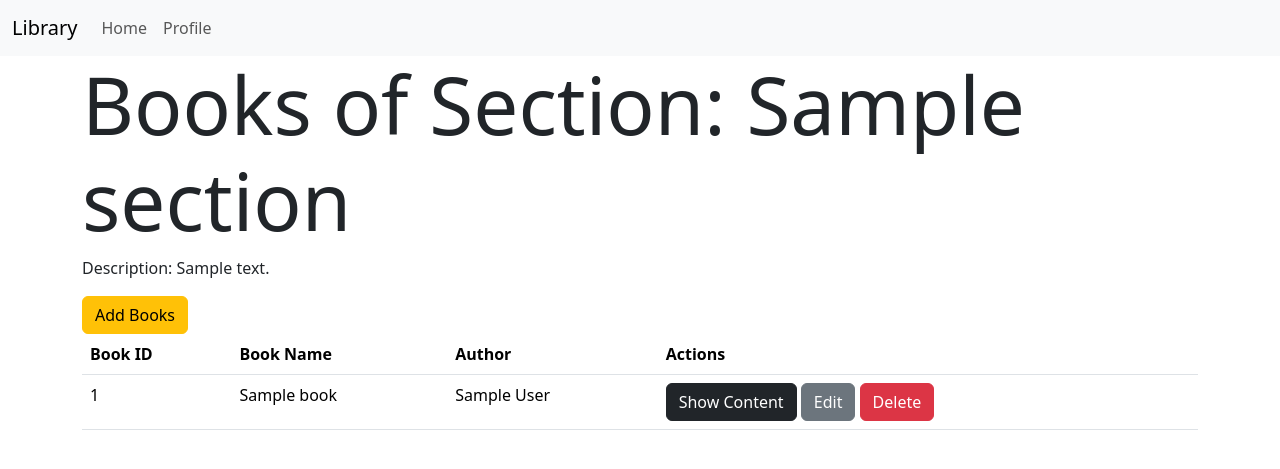
After one commit to praveen37bn/LMS, a Flask app: page /section/1 in a window 1280 px wide. The commit adds this page. Shown: the top 469 px of the page. Run offline with Flask 3, Linux system fonts and the light colour scheme; a user stored in the database is signed in; tables that the repository leaves empty hold one stand-in row (values such as "Sample post").

Commit message:
updated2

```diff
--- a/models.py
+++ b/models.py
@@ -16,7 +16,7 @@ class User(db.Model):
 class Section(db.Model):
     id = db.Column(db.Integer, primary_key=True)
     name = db.Column(db.String(32), unique=True)
-    date_created = db.Column(db.Date, default=datetime.today().strftime("%d-%m-%Y"))
+    date_created = db.Column(db.Date,default=datetime.utcnow)
     description = db.Column(db.Text)
 
 class Book(db.Model):
@@ -24,7 +24,6 @@ class Book(db.Model):
     name = db.Column(db.String(64), nullable=False)
     content = db.Column(db.Text)
     authors = db.Column(db.String(255))
-
 
     section_id = db.Column(db.Integer, db.ForeignKey('section.id'), nullable=False)
     section = db.relationship('Section', backref=db.backref('book', lazy=True))
--- a/routes.py
+++ b/routes.py
@@ -78,6 +78,7 @@ def auth_required(func):
     return inner
 
 def librarian_required(func):
+    @wraps(func)
     def inner(*args, **kwargs):
         if 'user_id' not in session:
             flash('Please login to continue')
@@ -90,6 +91,9 @@ def librarian_required(func):
     return inner
 
 ############################################
+
+
+
 
 @app.route('/profile')
 @auth_required
@@ -134,11 +138,14 @@ def logout():
     session.pop('user_id')
     return redirect(url_for('login'))
 ################################################
+@app.route('/librarian')
+@librarian_required
+def librarian():
+    sections = Section.query.all()
+    section_names = [section.name for section in sections]
+    return render_template('librarian.html', sections=sections, section_names=section_names )
 
-# @app.route('/librarian')
-# @librarian_required
-# def librarian():
-#     return render_template('librarian.html')
+######################
 
 #########################
 
@@ -153,4 +160,72 @@ def index():
     return render_template('index.html', sections=sections )
 ################################
 
+@app.route('/section/add')
+@librarian_required
+def add_section():
+    return render_template('section/add.html')
+
+
+@app.route('/section/add', methods=['POST'])
+@librarian_required
+def add_category_post():
+    name = request.form.get('name')
+    description = request.form.get('description')
+
+    if not name:
+        flash('Please fill out all fields')
+        return redirect(url_for('add_section'))
+
+    section = Section(name=name,description=description,)
+    db.session.add(section)
+    db.session.commit()
+
+    flash('Section added successfully')
+    return redirect(url_for('librarian'))
+
+
+# @app.route('/section/<int:id>/edit')
+# @librarian_required
+# def edit_section(id):
+#     section = Section.query.filter_by(id).all()
+#     return render_template('edit.html', section=section)
+
+
+
+
+
+
+
+
+
+
+
+
+
+
+
+
+
+
+
+@app.route('/section/<int:id>')
+@librarian_required
+def show_section(id):
+    section = Section.query.get(id)
+    books = Book.query.filter_by(section_id=id).all()
+    return render_template('section/show.html',books=books,section = section)
+
+
+
+@app.route('/section/delete')
+@librarian_required
+def delete_section():
+    return render_template('section/delete.html')
 ###########################
+
+
+@app.route('/book/add')
+@librarian_required
+def add_book():
+    return render_template('book/add.html')
+###########################
--- /dev/null
+++ b/templates/section/delete.html
@@ -0,0 +1 @@
+this is delele page
--- /dev/null
+++ b/templates/section/show.html
@@ -0,0 +1,50 @@
+{% extends 'layout.html' %}
+
+{% block title %}
+    Section: {{section.name}}
+{% endblock %}
+
+{% block content %}
+
+
+<h1 class="display-1">Books of Section: {{section.name}}</h1>
+<p> Description: {{section.description}}</p>
+
+<a href="{{url_for('add_book',section_id= section.id)}}" class="btn btn-warning">
+    Add Books
+</a>
+
+
+<table class="table">
+    <thead>
+        <tr>
+            <th>Book ID</th>
+            <th>Book Name</th>
+            <th>Author</th>
+            <th>Actions</th>
+        </tr>
+    </thead>
+    <tbody>
+        {% for book in books %}
+        <tr>
+            <td>{{book.id}}</td>
+            <td>{{book.name}}</td>
+            <td>{{book.authors}}</td>
+            <td>
+
+                <a href="{{url_for('show_content', id=book.id)}}" class="btn btn-dark">
+                    Show Content
+                </a>
+                <a href="{{url_for('edit_book', id=book.id)}}" class="btn btn-secondary">
+                    Edit
+                </a>
+                <a href="{{url_for('delete_book', id=book.id)}}" class="btn btn-danger">
+                    Delete
+                </a>
+            </td>
+        </tr>
+        {% endfor %}
+    </tbody>
+</table>
+
+{% endblock %}
```
Also changed, not shown: templates/edit.html (added, +26 -0 lines), templates/librarian.html (+52 -2 lines), templates/section/add.html (added, +25 -0 lines), templates/section/edit.html (added, +26 -0 lines), testing.html (+27 -27 lines), instance/db.sqlite3, templates/book/add.html (added).
